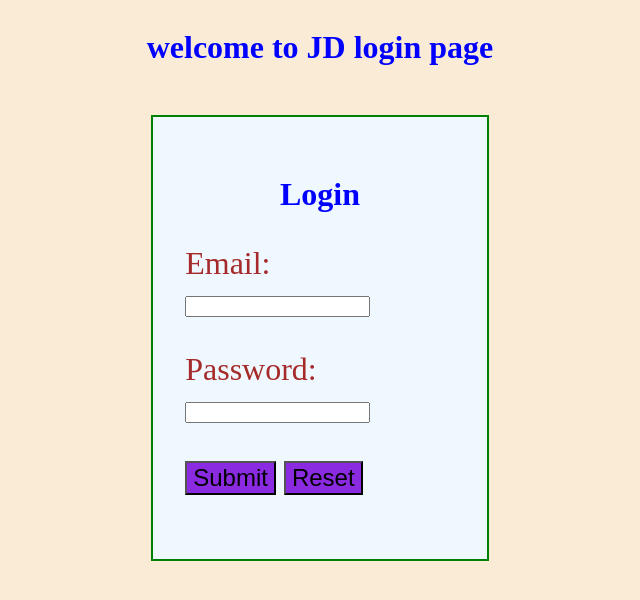
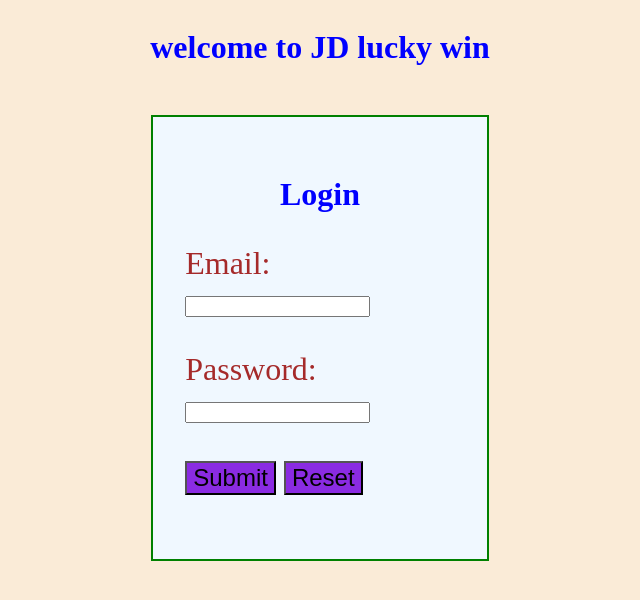
Before and after one commit to Dinesh4013j/lucky_Win, a plain HTML site: page index.html in a window 1280 px wide. Shown: the whole page, without its empty margins (320-960 px from the left). Drawn offline with Linux system fonts and the light colour scheme.

Commit message:
Update index.html

```diff
--- a/index.html
+++ b/index.html
@@ -9,7 +9,7 @@
     <script type="module" src="script.js"></script>
 </head>
 <body>
-    <h1>welcome to JD login page</h1>
+    <h1>welcome to JD lucky win</h1>
     <section class="login">
         <form id="login-form"  action="#" method="get">
             <h1>Login</h1>
```
